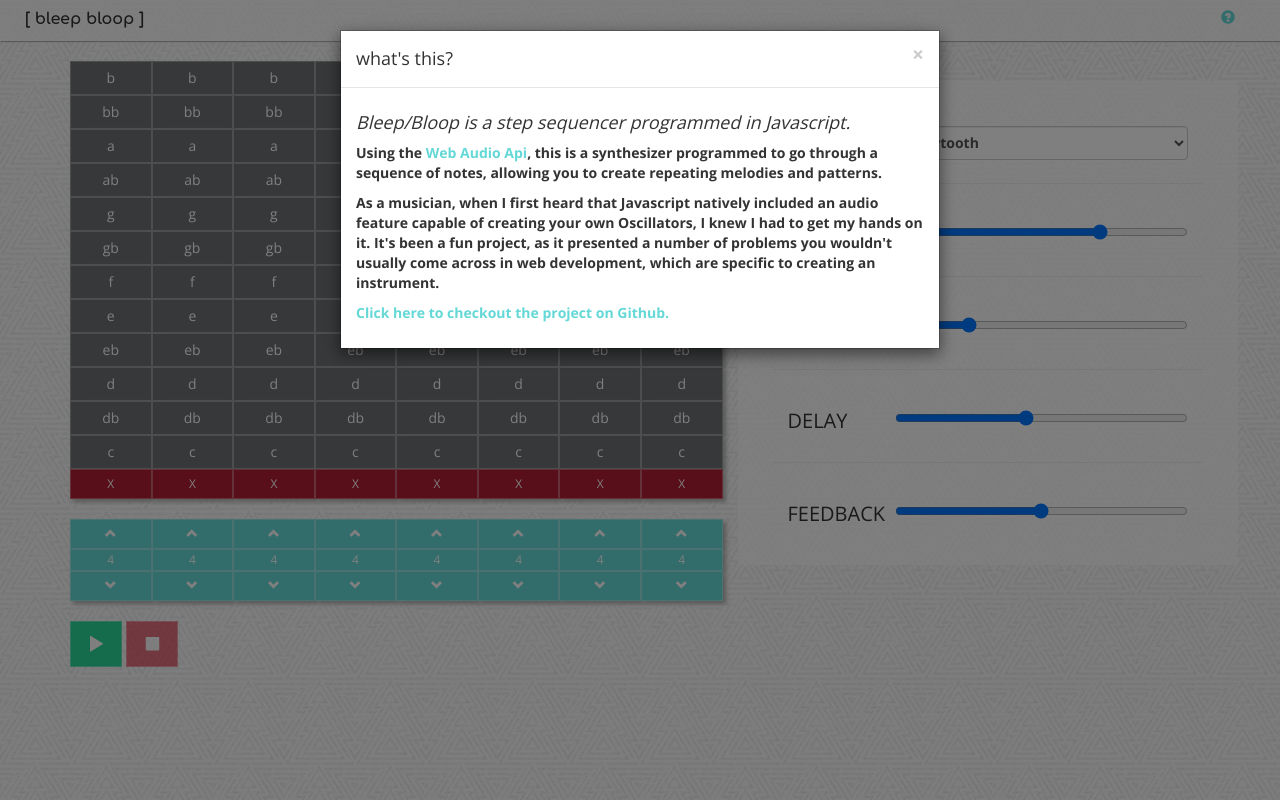
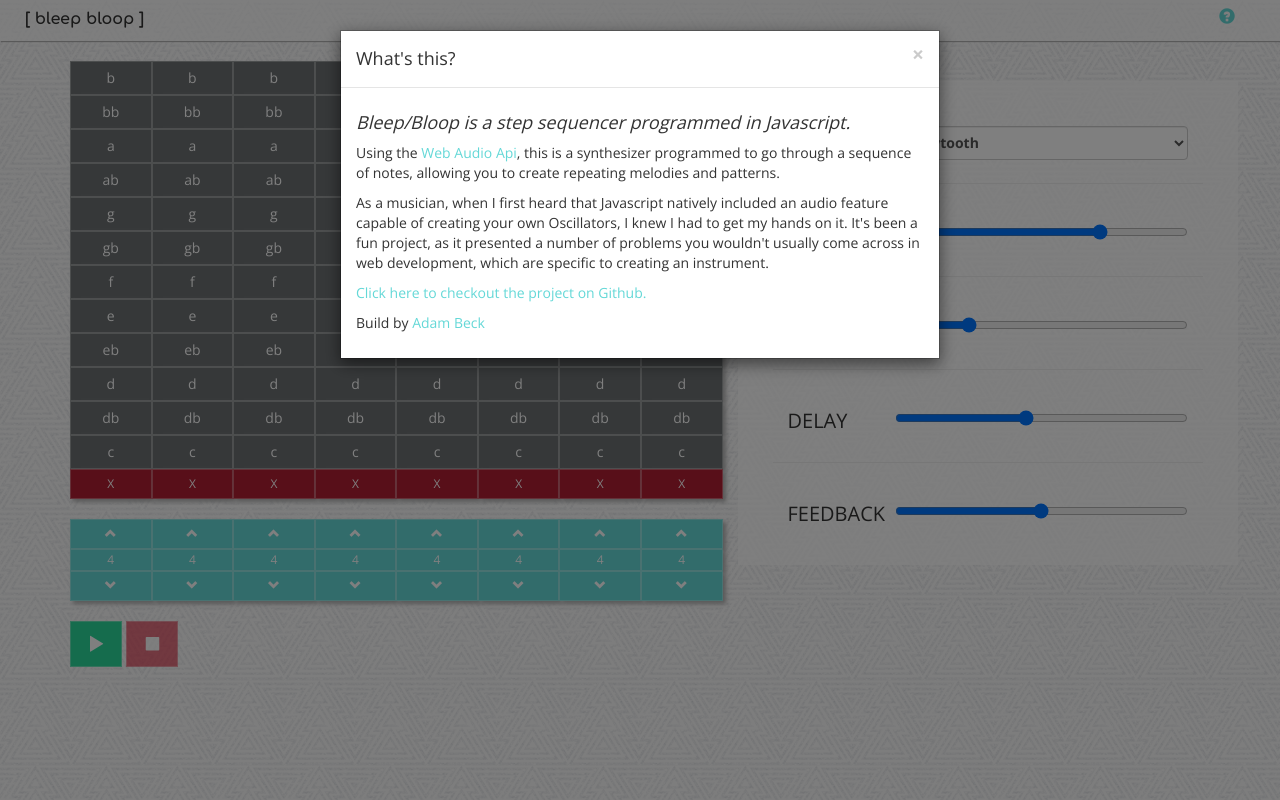
Before and after one commit to mradambeck/javascript-step-sequencer, a website: page views/index.html in a window 1280 px wide. Both pictures are taken after a click on the link 1227 px from the left and 17 px from the top of the page. Drawn offline with nearby package versions, Linux system fonts and the light colour scheme; files that its build step writes are made by us from their sources; files whose address does not match are found by name.

Commit message:
changes to style for modal and modal link

```diff
--- a/public/styles/index.scss
+++ b/public/styles/index.scss
@@ -52,6 +52,13 @@
   margin-top: 15px;
 }
 
+.glyphicon-question-sign {
+  font-size: 16px;
+  &:active {
+    color: darken($lightbluebg, 20%);
+  }
+}
+
 .grid  {
   box-shadow: 3px 3px 4px lighten(grey, 20)!important;
 }
@@ -60,6 +67,10 @@
   font-size: 16px !important;
   font-weight: 600 !important;
   font-family: $comfortaa;
+}
+
+.modal-body {
+  font-weight: 300;
 }
 
 .modal-content {
--- a/views/index.html
+++ b/views/index.html
@@ -127,7 +127,7 @@
                 <div class="modal-content">
                   <div class="modal-header">
                     <button type="button" class="close" data-dismiss="modal" aria-label="Close"><span aria-hidden="true">&times;</span></button>
-                    <h4 class="modal-title">what's this?</h4>
+                    <h4 class="modal-title">What's this?</h4>
                   </div>
                   <div class="modal-body">
 
@@ -138,8 +138,12 @@
                     <p>
                       As a musician, when I first heard that Javascript natively included an audio feature capable of creating your own Oscillators, I knew I had to get my hands on it. It's been a fun project, as it presented a number of problems you wouldn't usually come across in web development, which are specific to creating an instrument.
                     </p>
+
                     <p>
                       <a href="https://github.com/mradambeck/javascript-step-sequencer" target="_blank">Click here to checkout the project on Github.</a>
+                    </p>
+                    <p>
+                      Build by <a href="http://adambeckdev.com" target="_blank">Adam Beck</a>
                     </p>
 
                   </div>
```
Also changed, not shown: public/styles/index.css, 1 other file.
